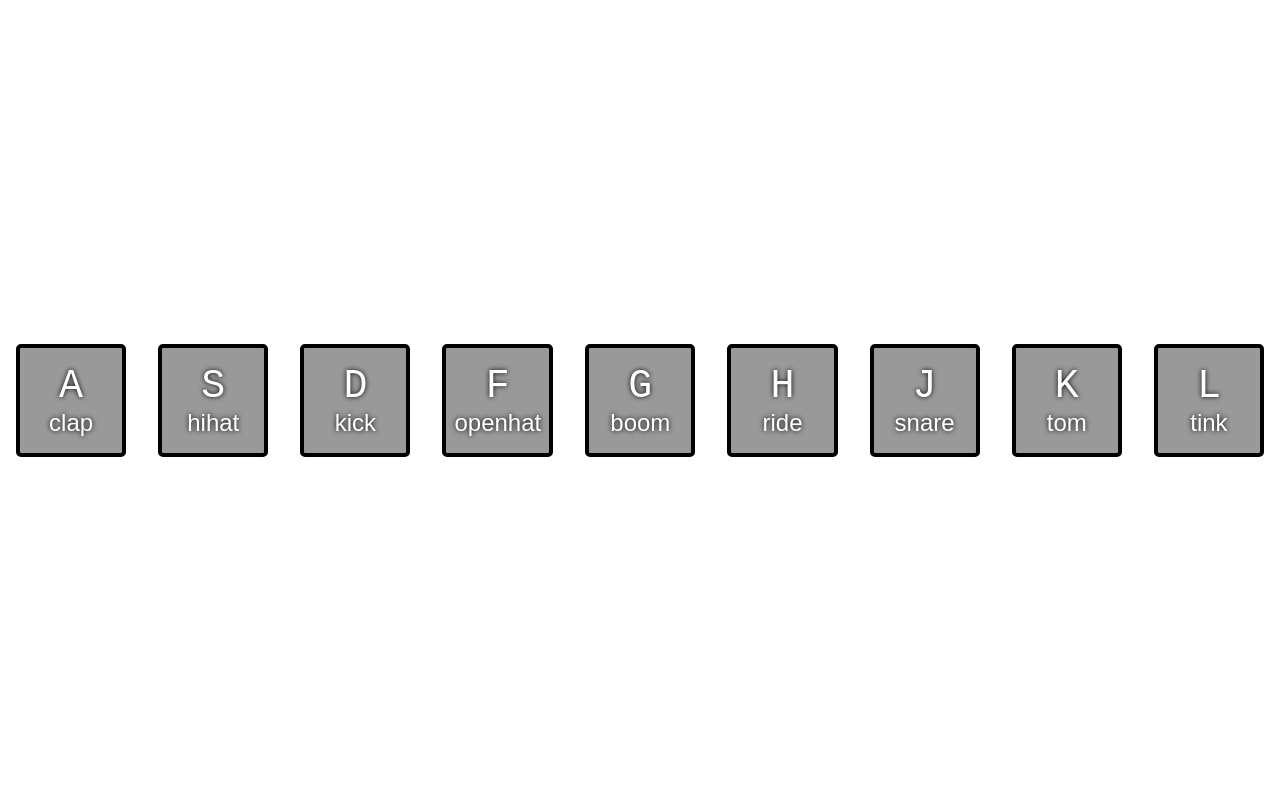
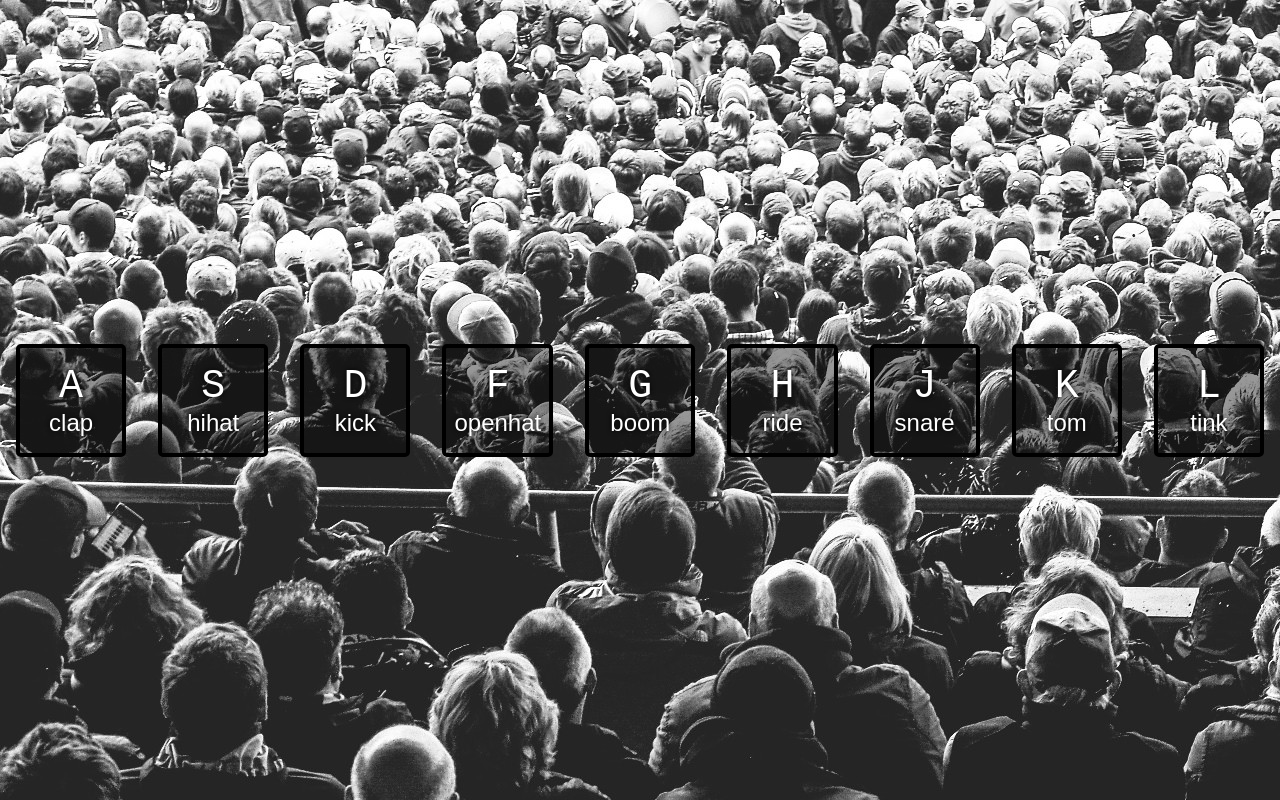
Before and after one commit to fgalletti93/drumkit, a plain HTML site: page index.html in a window 1280 px wide. Drawn offline with Linux system fonts and the light colour scheme; the site is published under a folder, as on GitHub Pages, so addresses that start at the root find nothing.

Commit message:
background issues

```diff
--- a/style.css
+++ b/style.css
@@ -1,9 +1,9 @@
 
 body{
+    background-image: url(./assets/imagens/background.jpg);
     margin: 0;
     padding: 0;
     font-family: sans-serif;
-    background-image: url(/assets/imagens/background.jpg);
 }
 
 div#main{
```
